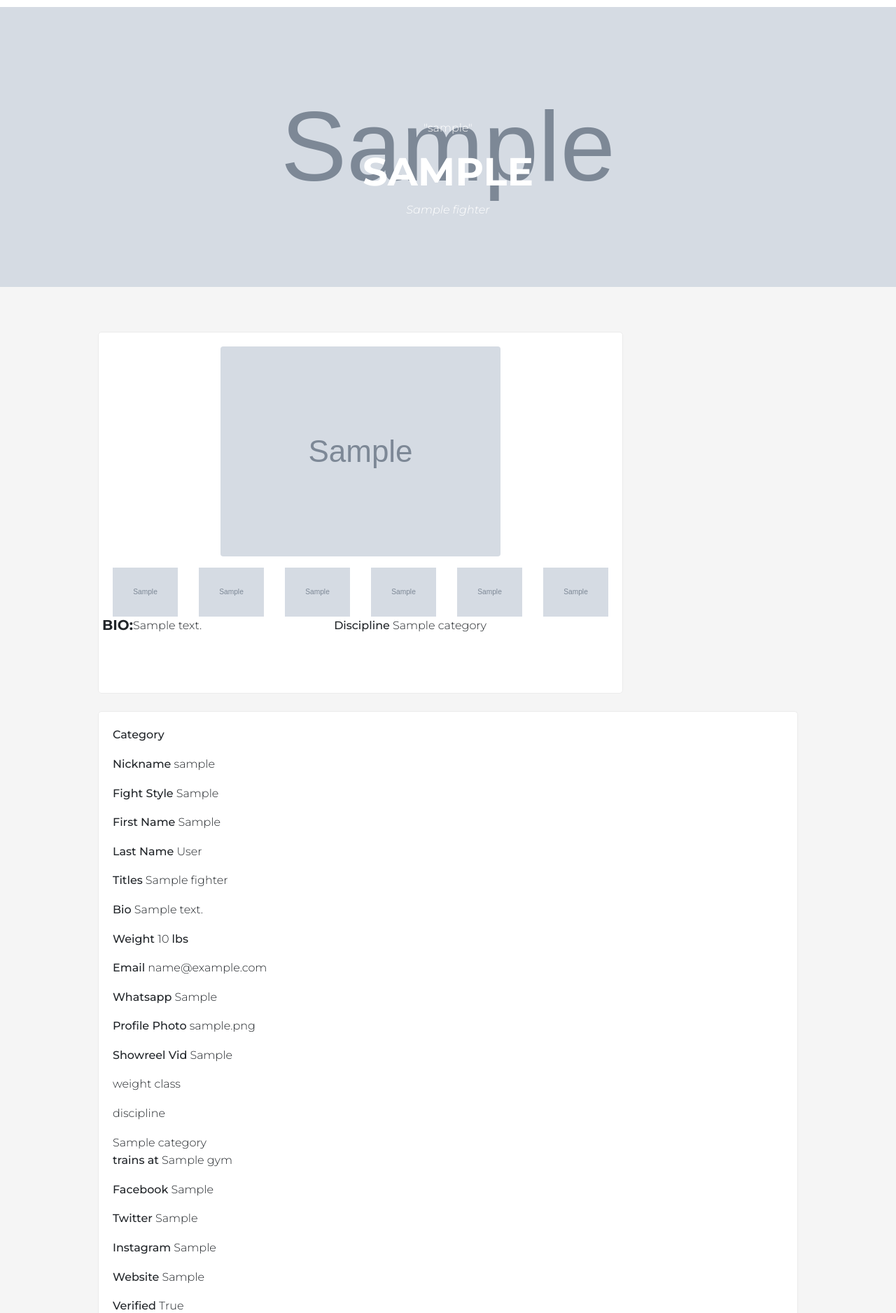
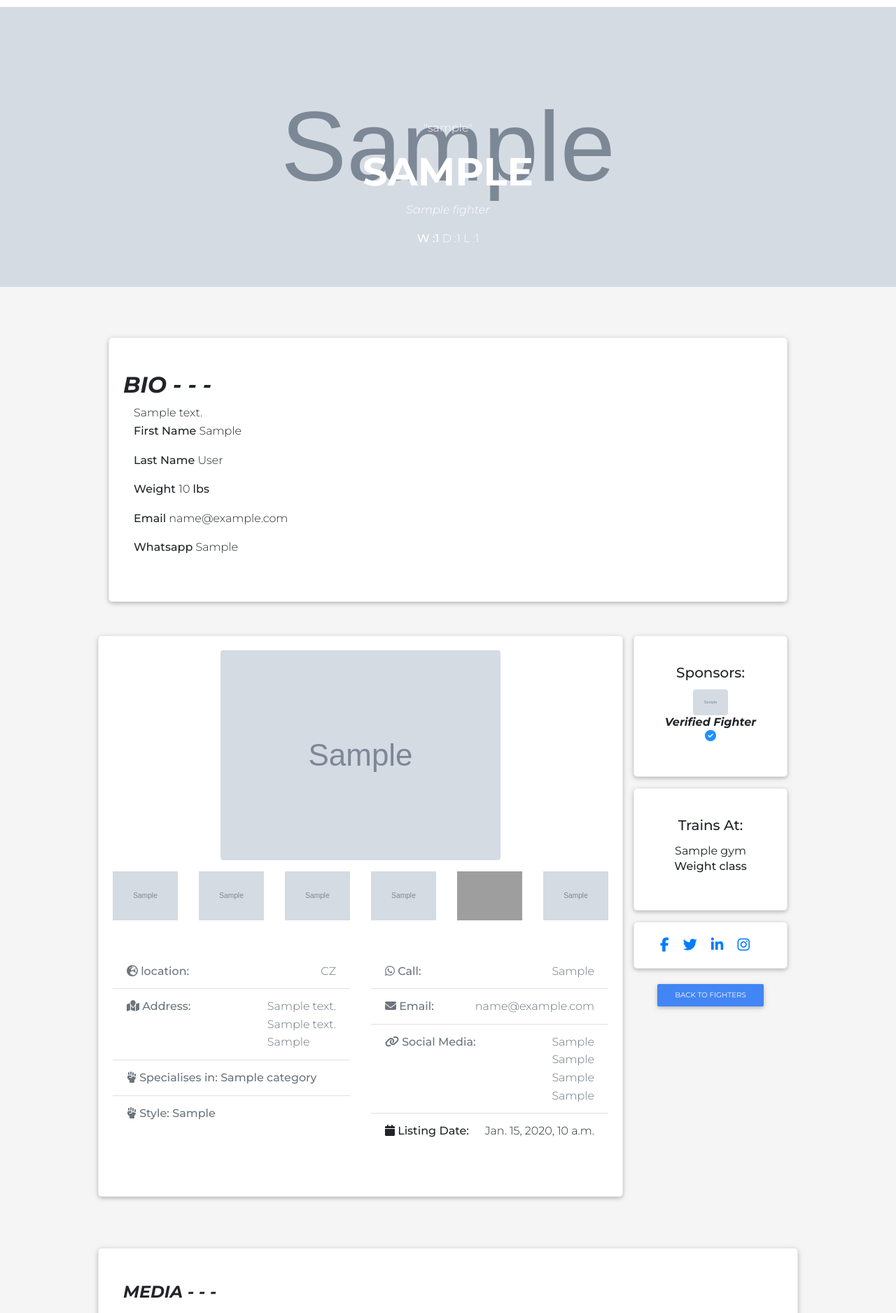
Before and after one commit to danielboots/fytletic, a Django app: template fytnet/templates/fytnet/fighter_profile.html in a window 1280 px wide. Shown: the part 98-1974 px from the top of the page at 70% size. Run offline with Django 3.2, Linux system fonts and the light colour scheme; the template is opened without the code that fills it: values that come from a table or form of the project are taken from there, others are empty; tables that the repository leaves empty hold one stand-in row (values such as "Sample post"); grey boxes marked "Sample" are stand-in pictures; some libraries are stand-ins or nearby versions; grey boxes are pictures that could not be loaded.

Commit message:
main template for fighter profile complete, apart from some minimal styling

```diff
--- a/fytnet/templates/fytnet/fighter_profile.html
+++ b/fytnet/templates/fytnet/fighter_profile.html
@@ -18,6 +18,10 @@
                     <em>
                         <p>{{ fighter.titles }}</p>
                     </em>
+                    <span> <strong> W :{{ fighter.win }}</strong></span>
+                    <span> D :{{ fighter.draw }}</span>
+                    <span> L :{{ fighter.loss }}</span>
+
 
 
                 </div>
@@ -27,152 +31,22 @@
 
     <!-- End Hero Section-->
 
-
-
-
-
-    <div class="container-fluid whitesmoke-container">
-        <!-- Data -->
-        <section class="py-4"></section>
-        <div class="container">
-
-            <div class="row">
-                <!-- MAIN IMAGE-->
-                <div class="col-9 text-left mt-3 white-box">
-
-                    <!-- MAIN IMAGE-->
-                    <img src="{{ fighter.photo_1.url }}" alt=""
-                        class="img-fluid rounded mx-auto d-block  home-images mb-3">
-
-                    <!-- Thumbnails -->
-                    <div class="row mb-5 thumbs">
-                        {% if fighter.photo_1 %}
-                        <div class="col-md-2">
-                            <a href="{{ fighter.photo_1.url }}" data-lightbox="home-images">
-                                <img src="{{ fighter.photo_1.url }}" alt="" class="img-fluid">
-                            </a>
-                        </div>
-                        {% endif %}
-                        {% if fighter.photo_2 %}
-                        <div class="col-md-2">
-                            <a href="{{ fighter.photo_2.url }}" data-lightbox="home-images">
-                                <img src="{{ fighter.photo_2.url }}" alt="" class="img-fluid">
-                            </a>
-                        </div>
-                        {% endif %}
-                        {% if fighter.photo_3 %}
-                        <div class="col-md-2">
-                            <a href="{{ fighter.photo_3.url }}" data-lightbox="home-images">
-                                <img src="{{ fighter.photo_3.url }}" alt="" class="img-fluid">
-                            </a>
-                        </div>
-                        {% endif %}
-                        {% if fighter.photo_4 %}
-                        <div class="col-md-2">
-                            <a href="{{ fighter.photo_4.url }}" data-lightbox="home-images">
-                                <img src="{{ fighter.photo_4.url }}" alt="" class="img-fluid">
-                            </a>
-                        </div>
-                        {% endif %}
-                        {% if fighter.photo_5 %}
-                        <div class="col-md-2">
-                            <a href="{{ fighter.photo_5.url }}" data-lightbox="home-images">
-                                <img src="{{ fighter.photo_5.url }}" alt="" class="img-fluid">
-                            </a>
-                        </div>
-                        {% endif %}
-                        {% if fighter.photo_6 %}
-                        <div class="col-md-2">
-                            <a href="{{ fighter.photo_6.url }}" data-lightbox="home-images">
-                                <img src="{{ fighter.photo_6.url }}" alt="" class="img-fluid">
-                            </a>
-                        </div>
-                        {% endif %}
-
-
-                        <h5 class="logo-font font font-weight-bold text-left"> Bio:</h5>
-
-
-                        <p> {{ fighter.bio }} </p>
-                        <hr>
-                        <p> <strong>Discipline</strong> {{ fighter.discipline }}</p>
-                        <hr>
-
-
-                    </div>
-                </div>
-
-
-</section>
-
-
-<div class="container-fluid whitesmoke-container">
-    <!-- Data -->
-
-    <div class="container">
-
-        <div class="row">
-
-            <div class="col white-box">
-
-                <p> <strong>Category</strong> {{ fighter.category }}</p>
-                <p> <strong>Nickname</strong> {{ fighter.nick_name }}
-
-                <p> <strong>Fight Style</strong> {{ fighter.fight_style }} </p>
-                <p> <strong>First Name</strong> {{ fighter.first_name }} </p>
-                <p> <strong>Last Name</strong> {{ fighter.last_name }} </p>
-                <p> <strong>Titles</strong> {{ fighter.titles }} </p>
-                <p> <strong>Bio</strong> {{ fighter.bio }} </p>
-                <p> <strong>Weight </strong> {{ fighter.weight }} <strong>lbs</strong></p>
-                <p> <strong>Email</strong> {{ fighter.email }} </p>
-                <p> <strong>Whatsapp</strong> {{ fighter.whatsapp }} </p>
-                <p> <strong>Profile Photo</strong> {{ fighter.profile_photo_main }} </p>
-                <p> <strong>Showreel Vid</strong> {{ fighter.video }} </p>
-
-
-                <p>weight class </p>
-                {{ fighter.weight_class }}
-
-                <p>discipline</p>
-                {{ fighter.discipline }}
-
-                <p><strong>trains at</strong> {{ fighter.trains_at }} </p>
-
-
-
-                <p> <strong>Facebook</strong> {{ fighter.facebook }} </p>
-                <p> <strong>Twitter</strong> {{ fighter.twitter }} </p>
-                <p> <strong>Instagram</strong> {{ fighter.instagram }} </p>
-                <p> <strong>Website</strong> {{ fighter.web }} </p>
-
-
-                <p> <strong>Verified</strong> {{ fighter.is_verified }} </p>
-                <p> <strong>Created Profile on</strong> {{ fighter.created_on }} </p>
-
-                </p>
-            </div>
-        </div>
-    </div>
-</div>
-
-
-
-
-
-<!-- NEW Template-->
-
-
-<div class="container-fluid whitesmoke-container">
+    <div class="container-fluid whitesmoke-container ">
         <!-- Data -->
         <section class="py-4">
             <div class="container">
                 <!-- About Gym -->
-            <div class="col text-left mt-3 white-box">
+                <div class="col text-left mt-3 white-box my-5 py-5 z-depth-1">
                     <h2 class="logo-font font font-weight-bold  text-left">
-                    <em>About - - -</em>
+                        <em>Bio - - -</em>
                     </h2>
                     <div class="col-md-12 text-justify ">
-                    {{ gym.about }}
+                        {{ fighter.bio }}
+                        <p> <strong>First Name</strong> {{ fighter.first_name }} </p>
+                        <p> <strong>Last Name</strong> {{ fighter.last_name }} </p>
+                        <p> <strong>Weight </strong> {{ fighter.weight }} <strong>lbs</strong></p>
+                        <p> <strong>Email</strong> {{ fighter.email }} </p>
+                        <p> <strong>Whatsapp</strong> {{ fighter.whatsapp }} </p>
                     </div>
                 </div>
 
@@ -181,65 +55,115 @@
 
 
                 <div class="row">
-                <div class="col-md-9 white-box">
+                    <div class="col-md-9 white-box  z-depth-1">
 
 
+                        <!-- Home Main Image -->
+                        <img src="{{ fighter.photo_1.url }}" alt=""
+                            class="img-fluid rounded mx-auto d-block  home-images mb-3">
+                        <!-- Thumbnails -->
+                        <div class="row mb-5 thumbs">
+                            {% if gym.photo_1 %}
+                            <div class="col-md-2">
+                                <a href="{{ fighter.photo_1.url }}" data-lightbox="home-images">
+                                    <img src="{{ fighter.photo_1.url }}" alt="" class="img-fluid">
+                                </a>
+                            </div>
+                            {% endif %}
+                            {% if gym.photo_2 %}
+                            <div class="col-md-2">
+                                <a href="{{ fighter.photo_2.url }}" data-lightbox="home-images">
+                                    <img src="{{ fighter.photo_2.url }}" alt="" class="img-fluid">
+                                </a>
+                            </div>
+                            {% endif %}
+                            {% if gym.photo_3 %}
+                            <div class="col-md-2">
+                                <a href="{{ fighter.photo_3.url }}" data-lightbox="home-images">
+                                    <img src="{{ fighter.photo_3.url }}" alt="" class="img-fluid">
+                                </a>
+                            </div>
+                            {% endif %}
+                            {% if gym.photo_4 %}
+                            <div class="col-md-2">
+                                <a href="{{ fighter.photo_4.url }}" data-lightbox="home-images">
+                                    <img src="{{ fighter.photo_4.url }}" alt="" class="img-fluid">
+                                </a>
+                            </div>
+                            {% endif %}
+                            {% if gym.photo_5 %}
+                            <div class="col-md-2">
+                                <a href="{{ fighter.photo_5.url }}" data-lightbox="home-images">
+                                    <img src="{{ 5 }}" alt="" class="img-fluid">
+                                </a>
+                            </div>
+                            {% endif %}
+                            {% if gym.photo_6 %}
+                            <div class="col-md-2">
+                                <a href="{{ fighter.photo_6.url }}" data-lightbox="home-images">
+                                    <img src="{{ fighter.photo_6.url }}" alt="" class="img-fluid">
+                                </a>
+                            </div>
+                            {% endif %}
+                        </div>
                         <!-- Fields -->
                         <div class="row mb-5 fields">
                             <div class="col-md-6 ">
+                                <ul class="list-group list-group-flush">
+                                    <li class="list-group-item text-mute">
+                                        <i class="fas fa-globe-europe"></i> <strong>location:</strong>
+                                        <span class="float-right">{{ gym.country }}</span>
+                                    </li>
+                                    <li class="list-group-item text-mute">
+                                        <i class="fas fa-map-marked"></i> <strong>Address:</strong>
+                                        <span class="float-right">{{ gym.street_address1 }}
+                                            <br>{{ gym.street_address2 }}
+                                            <br>{{ gym.town_or_city }}</span>
+                                    </li>
+
+                                    <li class="list-group-item text-mute">
+                                        <i class="fas fa-fist-raised"></i> <strong>Specialises in:
+                                            {{ fighter.discipline }}</strong>
+                                        <span class="float-right">
+
+                                        </span>
+                                    </li>
+
+                                    <li class="list-group-item text-mute">
+                                        <i class="fas fa-fist-raised"></i> <strong>Style:
+                                            {{ fighter.fight_style }}</strong>
+                                        <span class="float-right">
+                                        </span>
+                                    </li>
 
 
 
-                            <ul class="list-group list-group-flush">
-                                <li class="list-group-item text-secondary">
-                                    <i class="fas fa-globe-europe"></i> <strong>location:</strong>
-                                    <span class="float-right">{{ gym.country }}</span>
-                                </li>
-                                <li class="list-group-item text-secondary">
-                                    <i class="fas fa-map-marked"></i> <strong>Address:</strong>
-                                    <span class="float-right">{{ gym.street_address1 }} <br>{{ gym.street_address2 }}
-                                        <br>{{ gym.town_or_city }}</span>
-                                </li>
-
-                                <li class="list-group-item text-secondary">
-                                    <i class="fas fa-fist-raised"></i> <strong>Specialises in:</strong>
-                                    <span class="float-right">
-
-                                        <!-- Looping over categories / tags in model database. Many2many relationship solution from https://stackoverflow.com/questions/3998527/how-to-display-a-list-of-objects-containing-many-to-many-relations-in-django-tem -->
-
-                                        {{ fighter.discipline }}
-
-
-
-
-                                    </span>
-                                </li>
                                 </ul>
                             </div>
                             <div class="col-md-6">
                                 <ul class="list-group list-group-flush">
-                                <li class="list-group-item text-secondary">
+                                    <li class="list-group-item text-mute">
                                         <i class="fab fa-whatsapp"></i> <strong>Call:</strong>
-                                    <span class="float-right">{{ gym.whatsapp }}</span>
+                                        <span class="float-right">{{ fighter.whatsapp }}</span>
                                     </li>
-                                <li class="list-group-item text-secondary">
+                                    <li class="list-group-item text-mute">
                                         <i class="fas fa-envelope"></i> <strong>Email:</strong>
-                                    <span class="float-right">{{ gym.email }}
+                                        <span class="float-right">{{ fighter.email }}
                                         </span>
                                     </li>
 
-                                <li class="list-group-item text-secondary">
+                                    <li class="list-group-item text-mute">
                                         <i class="fas fa-link"></i> <strong>Social Media:</strong>
-                                    <span class="float-right">{{ gym.facebook }}</span><br>
-                                    <span class="float-right">{{ gym.instagram }}</span><br>
-                                    <span class="float-right">{{ gym.twitter }}</span><br>
-                                    <span class="float-right">{{ gym.web }}</span><br>
+                                        <span class="float-right">{{ fighter.facebook }}</span><br>
+                                        <span class="float-right">{{ fighter.instagram }}</span><br>
+                                        <span class="float-right">{{ fighter.twitter }}</span><br>
+                                        <span class="float-right">{{ fighter.web }}</span><br>
 
 
                                     </li>
-                                <li class="list-group-item text-secondary">
+                                    <li class="list-group-item ">
                                         <i class="fas fa-calendar"></i> <strong>Listing Date:</strong>
-                                    <span class="float-right">{{ gym.created_on }}</span>
+                                        <span class="float-right">{{ fighter.created_on }}</span>
 
                                     </li>
                                 </ul>
@@ -252,33 +176,66 @@
                     <div class="col-md-3 ">
                         <div class="card mb-3 white-box">
                             <div class="card-body text-center">
-                            <h5 class="card-title"> <strong>STATS</strong></h5>
-                            W {{ fighter.win }} D {{ fighter.draw }} L
-                            {{ fighter.loss }}
+                                <h5 class="card-title"> <strong>Sponsors:</strong></h5>
+
+                                <img src="{{ fighter.photo_6.url }}" class="mx-auto d-block img-fluid-profile rounded"
+                                    alt=" Sponsors">
+
+
+
+                                {% if fighter.is_verified %}
+                                <h6 class="font-weight-bold">
+                                    <em>Verified Fighter</em> <i class="fas fa-check-circle blue-tick"></i>
+                                </h6>
+                                {% endif %}
                             </div>
                         </div>
 
 
-                    <div class="card mb-3 white-box">
+                        <div class="card mb-3 white-box ">
                             <div class="card-body text-center">
-                            <h5 class="card-title"> <strong>TRAINS AT : {{ fighter.trains_at }}</strong></h5>
+                                <h5 class="card-title"> <strong>Trains At:</strong></h5>
+                                {{ fighter.trains_at }}
 
+                                <h6 class="card-title"> <strong>Weight class</strong></h6>
 
+                                {{ fighter.weight_class }}
+                            </div>
 
-                            <h6 class="text-secondary"></h6>
-
-
-
-                        </div>
                         </div>
 
 
-                    <a href="{% url 'gym' %}" class="btn btn-primary btn-block btn-back">Back To FIGHTERS</a>
+                        <div class="card mb-3 white-box ">
+
+                            <div class="div text-center">
+
+                                <!--Facebook-->
+
+                                <a href="https://facebook.com" target="_blank" class="fb-ic mr-3" role="button"><i
+                                        class="fab fa-lg fa-facebook-f"></i></a>
+                                <!--Twitter-->
+                                <a href="https://twitter.com" target="_blank" class="tw-ic mr-3" role="button"><i
+                                        class="fab fa-lg fa-twitter"></i></a>
+
+                                <!--Linkedin-->
+                                <a href="https://linkedin.com" target="_blank" class="li-ic mr-3" role="button"><i
+                                        class="fab fa-lg fa-linkedin-in"></i></a>
+                                <!--Instagram-->
+                                <a href="https://instagram.com" target="_blank" class="ins-ic mr-3" role="button"><i
+                                        class="fab fa-lg fa-instagram"></i></a>
+                            </div>
+
+                        </div>
+
+
+                        <div class="div text-center">
+
+                            <a href="{% url 'gym' %}" class="btn btn-primary btn-sm btn-back">Back To Fighters</a></div>
                     </div>
 
                     <!-- Carousel-->
-                <div class="container-fluid">
-                    <div class="row white-box">
+                    <div class="container-fluid ">
+                        <div class="row white-box my-5 py-5 z-depth-1">
                             <div class="col text-left">
 
                                 <h4 class="logo-font font font-weight-bold"> <em>Media - - - </em> </h4>
@@ -315,10 +272,6 @@
         <!-- End About Gym -->
     </div>
 
-
-
-
-
     {% endblock %}
 
     {% block postloadjs %}
--- a/static/css/nav.css
+++ b/static/css/nav.css
@@ -53,6 +53,7 @@
 .logout {
     position: absolute;
     bottom: 0;
+
 }
 
 
```
Lines whose indentation alone changed are shown as unchanged.
